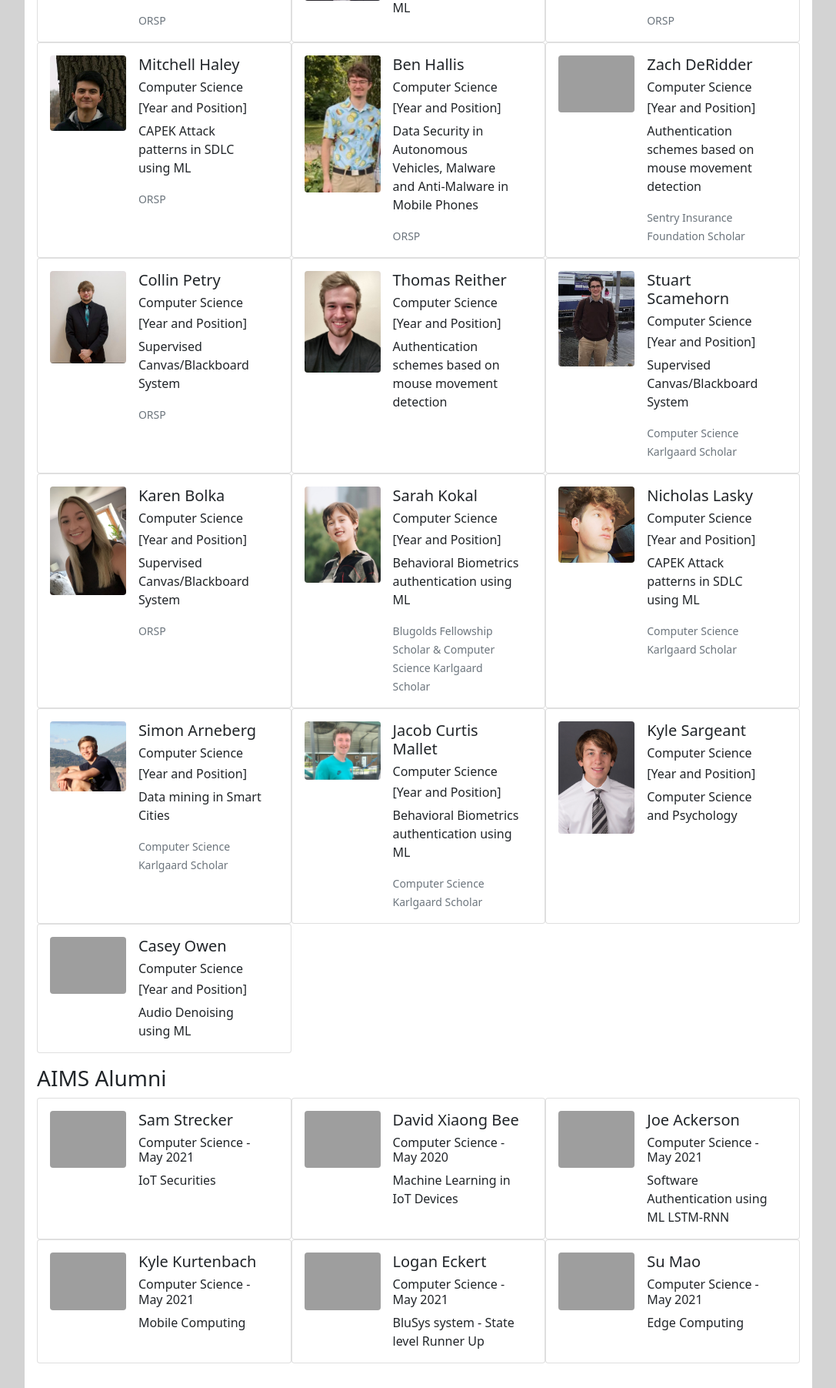
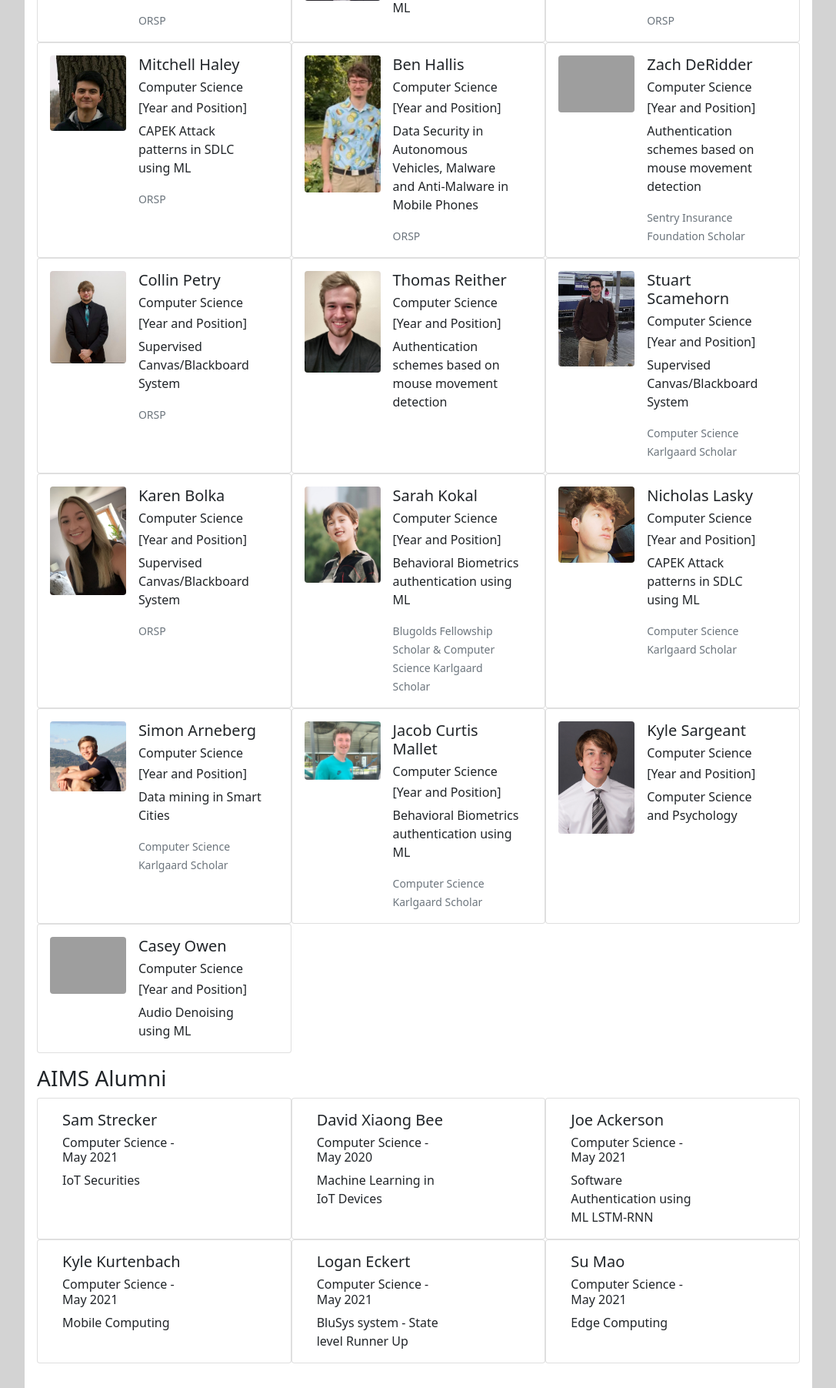
Before and after one commit to H-A-T/aims-website, a Flask app: page /people in a window 1280 px wide. Shown: the part 2473-4276 px from the top of the page at 77% size, without its empty margins (96-1183 px from the left). Run offline with Flask 2, Linux system fonts and the light colour scheme; grey boxes are pictures that could not be loaded.

Commit message:
Remove photos for alumni

```diff
--- a/templates/people.html
+++ b/templates/people.html
@@ -506,9 +506,6 @@
         <div class="row g-0">
             <div class="card p-3 col-4"> <!-- Start of card -->
                 <div class="row g-0">
-                    <div class="col-lg-4 image-body">
-                        <img src="../static/images/placeholder.jpeg" class="img-fluid rounded profile-pic" alt="Sam Strecker">
-                    </div>
                     <div class="col-lg-8">
                         <div class="card-body py-lg-0">
                           <h5 class="card-title">Sam Strecker</h5>
@@ -520,9 +517,6 @@
             </div>
             <div class="card p-3 col-4"> <!-- Start of card -->
                 <div class="row g-0">
-                    <div class="col-lg-4 image-body">
-                        <img src="../static/images/placeholder.jpeg" class="img-fluid rounded profile-pic" alt="David Xiaong Bee">
-                    </div>
                     <div class="col-lg-8">
                         <div class="card-body py-lg-0">
                           <h5 class="card-title">David Xiaong Bee</h5>
@@ -534,9 +528,6 @@
             </div>
             <div class="card p-3 col-4"> <!-- Start of card -->
                 <div class="row g-0">
-                    <div class="col-lg-4 image-body">
-                        <img src="../static/images/placeholder.jpeg" class="img-fluid rounded profile-pic" alt="Joe Ackerson">
-                    </div>
                     <div class="col-lg-8">
                         <div class="card-body py-lg-0">
                           <h5 class="card-title">Joe Ackerson</h5>
@@ -550,9 +541,6 @@
         <div class="row g-0">
             <div class="card p-3 col-4"> <!-- Start of card -->
                 <div class="row g-0">
-                    <div class="col-lg-4 image-body">
-                        <img src="../static/images/placeholder.jpeg" class="img-fluid rounded profile-pic" alt="Kyle Kurtenbach">
-                    </div>
                     <div class="col-lg-8">
                         <div class="card-body py-lg-0">
                           <h5 class="card-title">Kyle Kurtenbach</h5>
@@ -564,9 +552,6 @@
             </div>
             <div class="card p-3 col-4"> <!-- Start of card -->
                 <div class="row g-0">
-                    <div class="col-lg-4 image-body">
-                        <img src="../static/images/placeholder.jpeg" class="img-fluid rounded profile-pic" alt="Logan Eckert">
-                    </div>
                     <div class="col-lg-8">
                         <div class="card-body py-lg-0">
                           <h5 class="card-title">Logan Eckert</h5>
@@ -578,9 +563,6 @@
             </div>
             <div class="card p-3 col-4"> <!-- Start of card -->
                 <div class="row g-0">
-                    <div class="col-lg-4 image-body">
-                        <img src="../static/images/placeholder.jpeg" class="img-fluid rounded profile-pic" alt="Su Mao">
-                    </div>
                     <div class="col-lg-8">
                         <div class="card-body py-lg-0">
                           <h5 class="card-title">Su Mao</h5>
```
